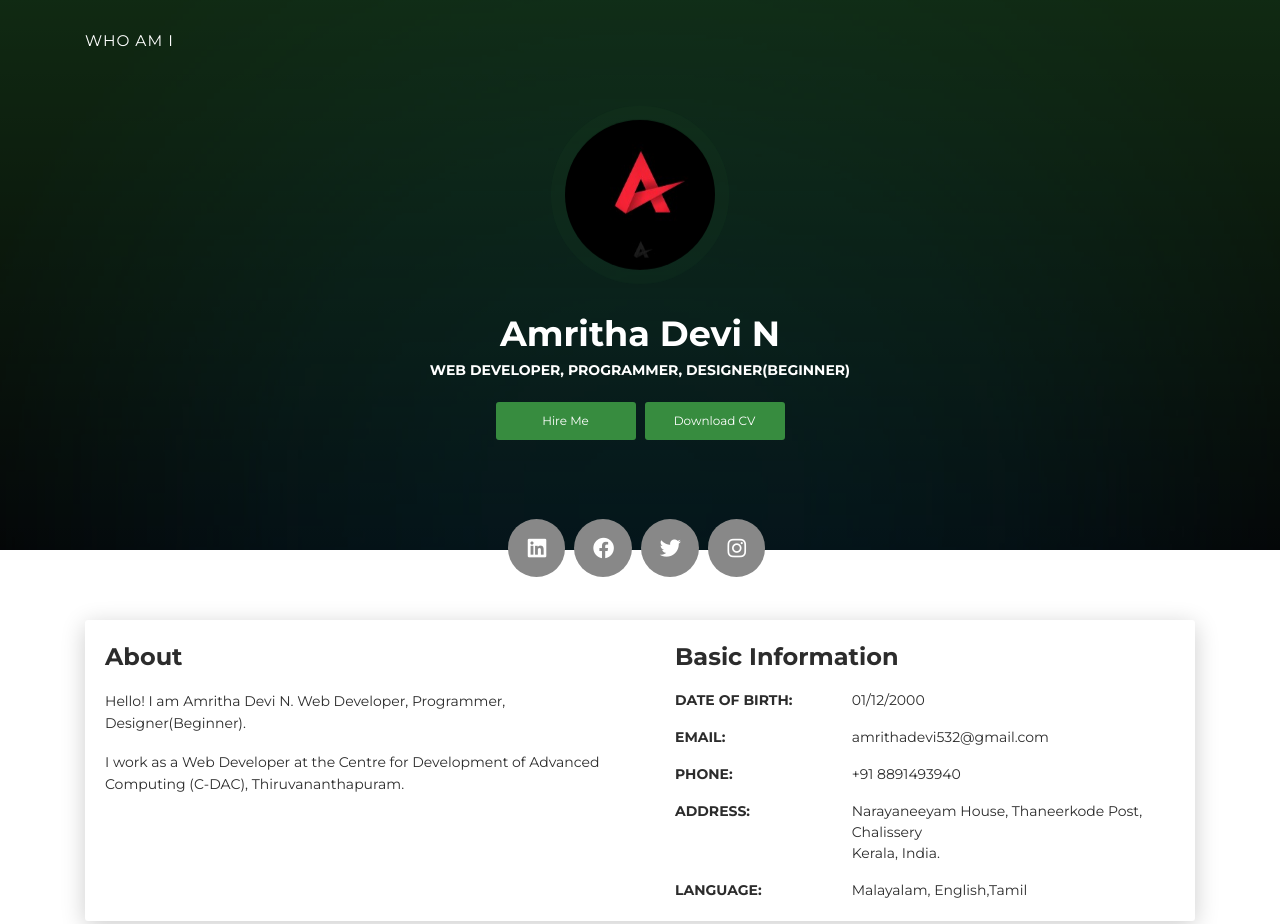
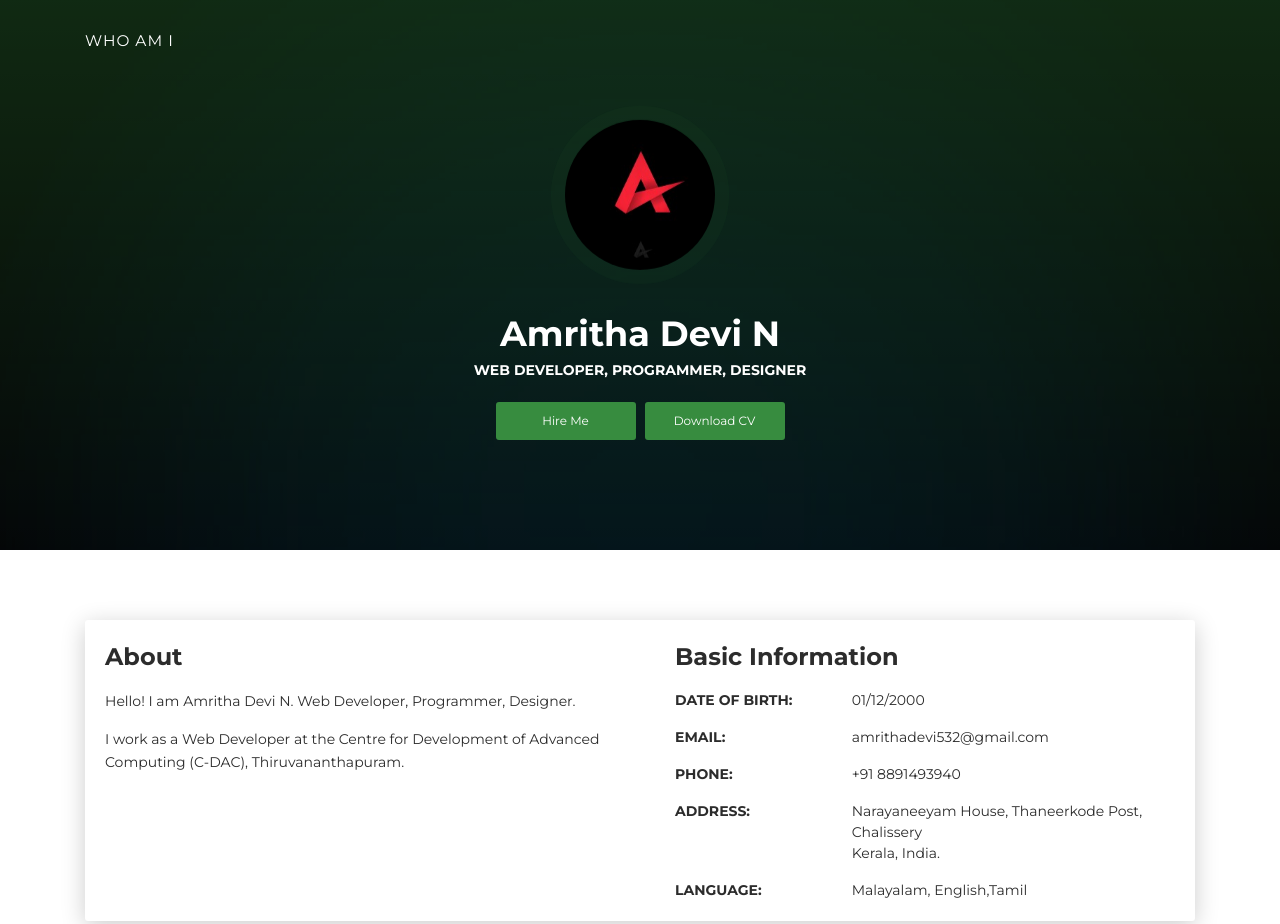
Before and after one commit to Amritha-7/portfolio, a plain HTML site: page index.html in a window 1280 px wide. Shown: the top 924 px of the page. Drawn offline with Linux system fonts and the light colour scheme.

Commit message:
Update index.html

```diff
--- a/index.html
+++ b/index.html
@@ -46,12 +46,12 @@
         <div class="content-center">
           <div class="cc-profile-image"><a href="https://you_can_add_a_link_here"><img src="images/pic.png" alt="Image"/></a></div>
           <div class="h2 title">Amritha Devi N</div>
-          <p class="category text-white">Web Developer, Programmer, Designer(Beginner)</p><a class="btn btn-primary smooth-scroll mr-2" href="#contact" data-aos="zoom-in" data-aos-anchor="data-aos-anchor">Hire Me</a><a class="btn btn-primary" href="Amritha_Devi_N (3).pdf" download data-aos="zoom-in" data-aos-anchor="data-aos-anchor">Download CV</a>
+          <p class="category text-white">Web Developer, Programmer, Designer</p><a class="btn btn-primary smooth-scroll mr-2" href="#contact" data-aos="zoom-in" data-aos-anchor="data-aos-anchor">Hire Me</a><a class="btn btn-primary" href="Amritha_Devi_N (3).pdf" download data-aos="zoom-in" data-aos-anchor="data-aos-anchor">Download CV</a>
         </div>
       </div>
       <div class="section">
         <div class="container">
-          <div class="button-container"><a class="btn btn-default btn-round btn-lg btn-icon" href="https://www.linkedin.com/in/amritha-devi-n-3884b51b7" rel="tooltip" title="Follow me on LinkedIn"><i class="fa fa-linkedin" aria-hidden="true"></i></a><a class="btn btn-default btn-round btn-lg btn-icon" href="https://www.facebook.com/username" rel="tooltip" title="Follow me on Facebook"><i class="fa fa-facebook"></i></a><a class="btn btn-default btn-round btn-lg btn-icon" href="https://twitter.com/username" rel="tooltip" title="Follow me on Twitter"><i class="fa fa-twitter"></i></a><a class="btn btn-default btn-round btn-lg btn-icon" href="https://www.instagram.com/username" rel="tooltip" title="Follow me on Instagram"><i class="fa fa-instagram"></i></a></div>
+<!--           <div class="button-container"><a class="btn btn-default btn-round btn-lg btn-icon" href="https://www.linkedin.com/in/amritha-devi-n-3884b51b7" rel="tooltip" title="Follow me on LinkedIn"><i class="fa fa-linkedin" aria-hidden="true"></i></a><a class="btn btn-default btn-round btn-lg btn-icon" href="https://www.facebook.com/username" rel="tooltip" title="Follow me on Facebook"><i class="fa fa-facebook"></i></a><a class="btn btn-default btn-round btn-lg btn-icon" href="https://twitter.com/username" rel="tooltip" title="Follow me on Twitter"><i class="fa fa-twitter"></i></a><a class="btn btn-default btn-round btn-lg btn-icon" href="https://www.instagram.com/username" rel="tooltip" title="Follow me on Instagram"><i class="fa fa-instagram"></i></a></div> -->
         </div>
       </div>
     </div>
@@ -64,7 +64,7 @@
         <div class="col-lg-6 col-md-12">
           <div class="card-body">
             <div class="h4 mt-0 title">About</div>
-            <p>Hello! I am Amritha Devi N. Web Developer, Programmer, Designer(Beginner).</p>
+            <p>Hello! I am Amritha Devi N. Web Developer, Programmer, Designer.</p>
             <p> I work as a Web Developer at the Centre for Development of Advanced Computing (C-DAC), Thiruvananthapuram.</p>
           </div>
         </div>
```
